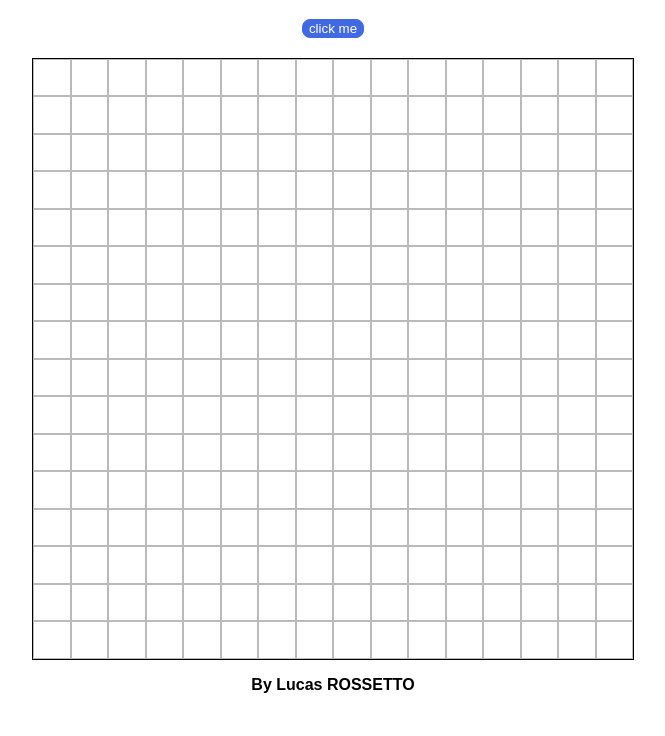
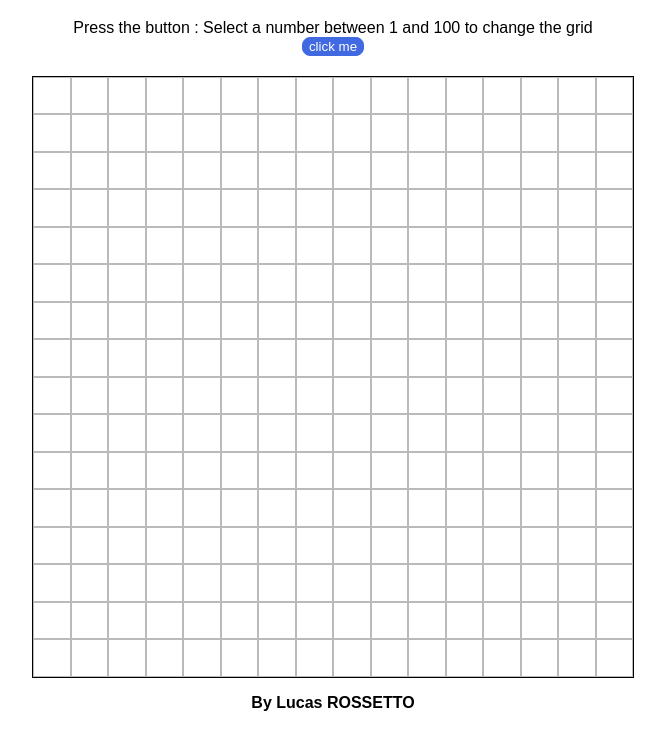
Before and after one commit to Lucas-Rossetto/etchasketch, a plain HTML site: page index.html in a window 1280 px wide. Shown: the part 82-818 px from the top of the page, without its empty margins (307-972 px from the left). Drawn offline with Linux system fonts and the light colour scheme.

Commit message:
modified prompt

```diff
--- a/index.html
+++ b/index.html
@@ -9,6 +9,9 @@
   <body>
     <script src="./script.js" defer></script>
     <h1 class="title">Etch a Sketch</h1>
+    <div>
+      Press the button : Select a number between 1 and 100 to change the grid
+    </div>
     <input type="button" onclick="popUp()" value="click me" />
     <div id="container"></div>
     <footer>By Lucas ROSSETTO</footer>
```
